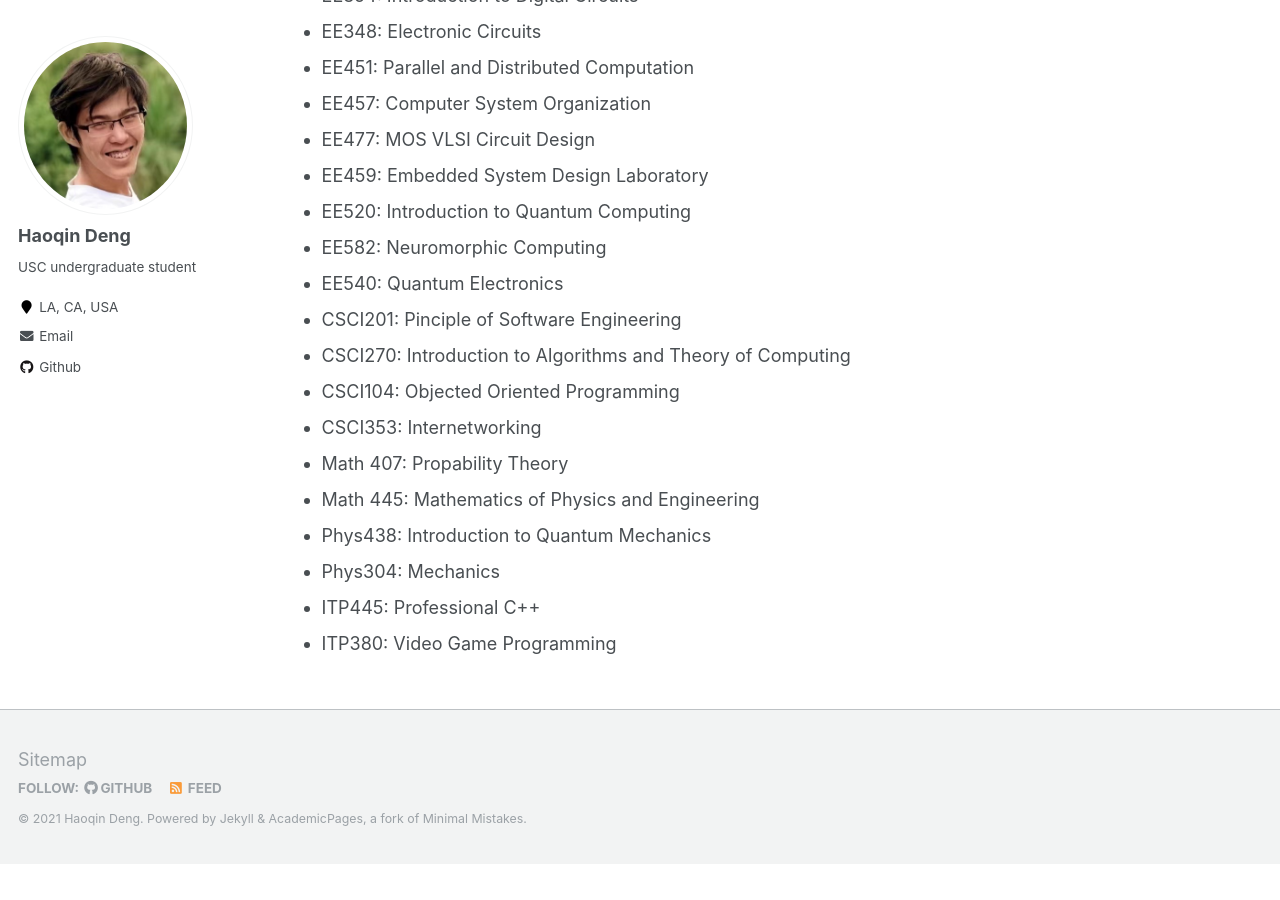
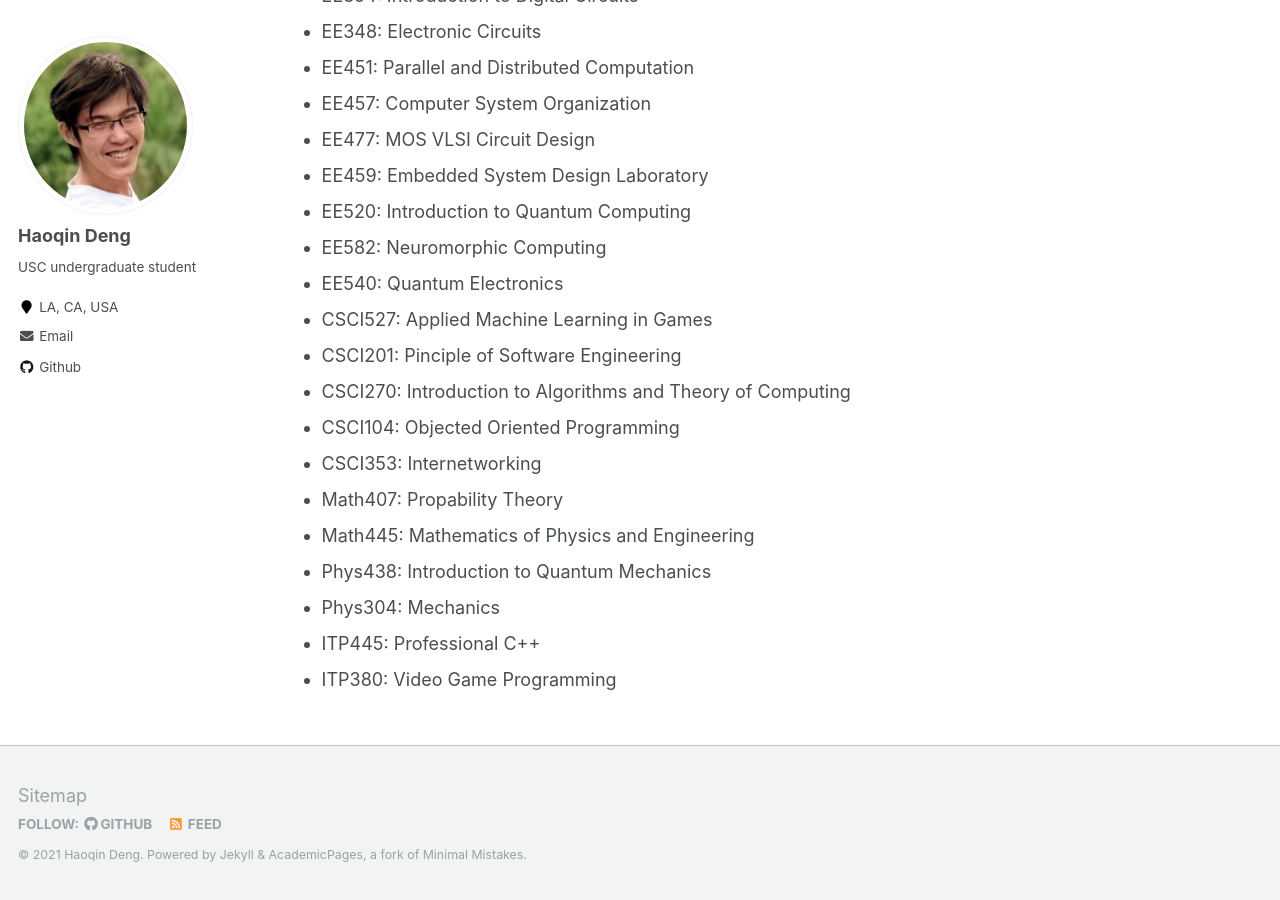
Before and after one commit to haoqindeng/haoqindeng.github.io, a Jekyll site: the page built from _pages/about.md, in a window 1280 px wide and 900 px high, scrolled down 5566 px. Built offline with Jekyll 4.4.1, drawn with Linux system fonts in a browser that asks for light colours; before the commit the page ends 6430 px from its top, so only the background shows below that.

Commit message:
Update about.md

```diff
--- a/_pages/about.md
+++ b/_pages/about.md
@@ -163,12 +163,13 @@ Related Course
 * EE520: Introduction to Quantum Computing
 * EE582: Neuromorphic Computing
 * EE540: Quantum Electronics
+* CSCI527: Applied Machine Learning in Games
 * CSCI201: Pinciple of Software Engineering
 * CSCI270: Introduction to Algorithms and Theory of Computing
 * CSCI104: Objected Oriented Programming
 * CSCI353: Internetworking
-* Math 407: Propability Theory
-* Math 445: Mathematics of Physics and Engineering
+* Math407: Propability Theory
+* Math445: Mathematics of Physics and Engineering
 * Phys438: Introduction to Quantum Mechanics
 * Phys304: Mechanics
 * ITP445: Professional C++
```
